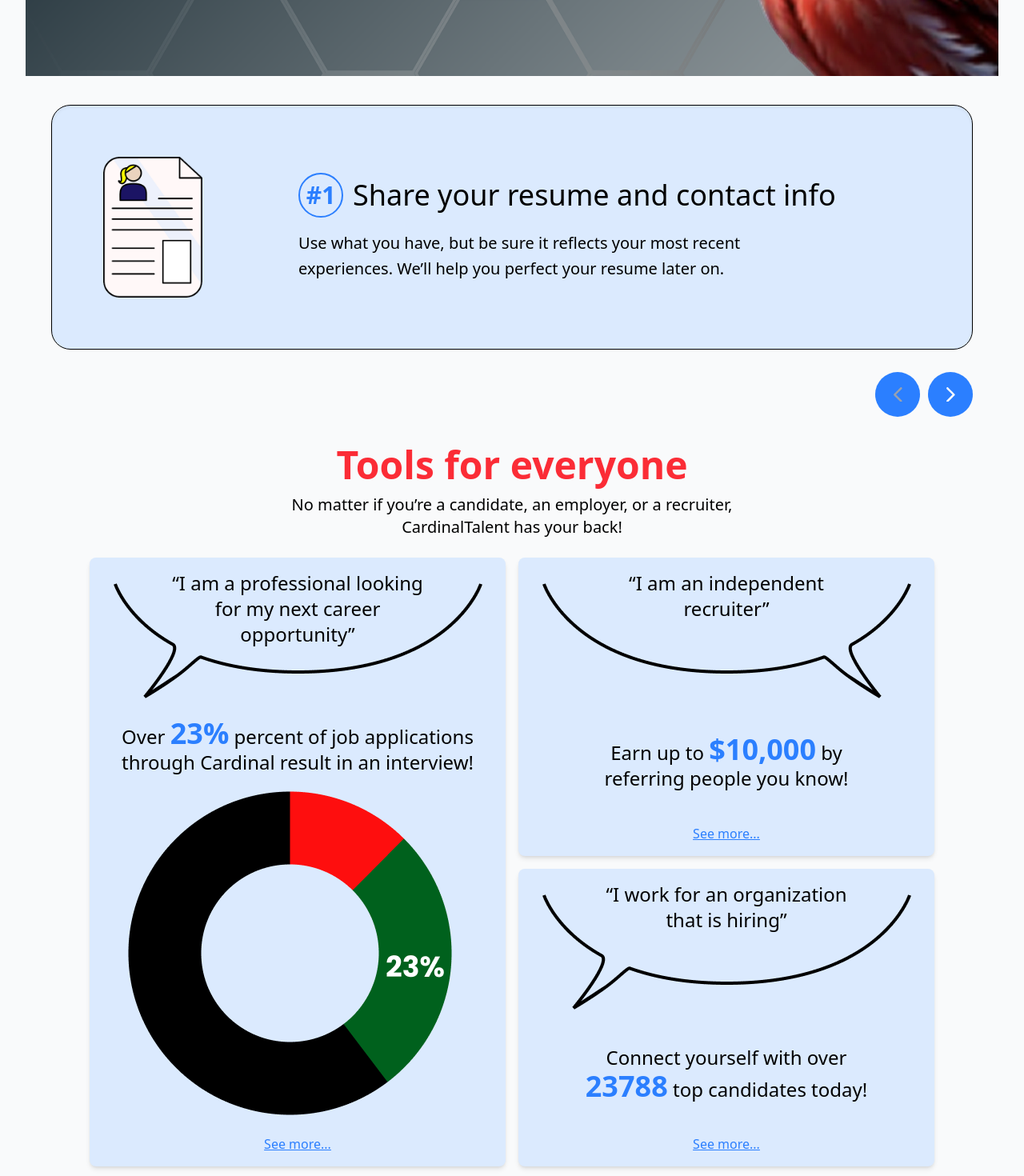
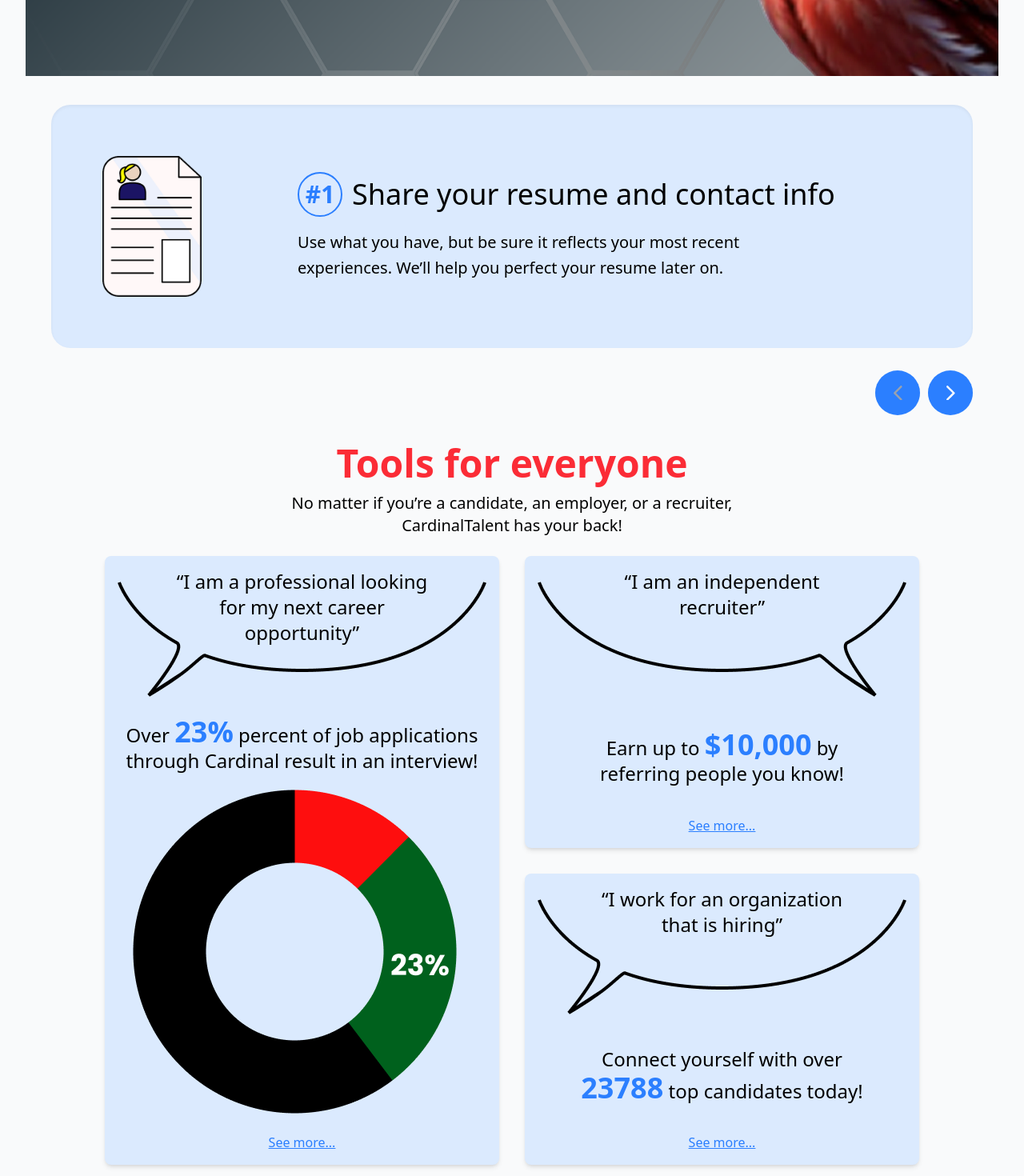
Before and after one commit to nowodev/pages-react, a React (Vite) app: page /react-projects/cardinalhowitworks in a window 1280 px wide. Shown: the part 520-1990 px from the top of the page at 80% size. Built offline with nearby package versions, Linux system fonts and the light colour scheme.

Commit message:
Make card fit

```diff
--- a/src/React Projects/CardinalHire/CardinalHowItWorks.jsx
+++ b/src/React Projects/CardinalHire/CardinalHowItWorks.jsx
@@ -88,14 +88,14 @@ export default function CardinalHowItWorks() {
 
         <EmblaCarousel slides={SLIDES} options={OPTIONS} />
 
-        <section className="px-20 text-center">
+        <section className="px-20 mx-auto text-center max-w-fit">
           <h1 className="mb-3 text-5xl font-semibold text-red-500">Tools for everyone</h1>
           <p className="mb-6 text-xl">
             No matter if you’re a candidate, an employer, or a recruiter, <br />
             CardinalTalent has your back!
           </p>
 
-          <div className="grid grid-cols-2 grid-rows-2 gap-4">
+          <div className="grid grid-cols-2 grid-rows-2 gap-8">
             <div className="flex flex-col items-center justify-between row-span-2 p-4 space-y-2 bg-blue-100 rounded-lg shadow-md">
               <div>
                 <p className="-mb-20 text-2xl">
--- a/src/React Projects/CardinalHire/EmblaCarousel.jsx
+++ b/src/React Projects/CardinalHire/EmblaCarousel.jsx
@@ -5,7 +5,6 @@ import {
   usePrevNextButtons,
 } from "./EmblaCarouselArrowButtons";
 import useEmblaCarousel from "embla-carousel-react";
-import resume from "./resume-lg.png";
 
 function EmblaCarousel(props) {
   const { slides, options } = props;
@@ -45,7 +44,7 @@ function EmblaCarousel(props) {
 
 function Slide({ number, slide }) {
   return (
-    <div className="flex items-center p-16 bg-blue-100 border shadow-inner select-none rounded-3xl justifybetween gap-x-30">
+    <div className="flex items-center p-16 bg-blue-100 shadow-inner select-none rounded-3xl gap-x-30">
       <img src={slide.image} alt="Resume" className="w-auto h-44" />
       <div className="flex flex-col max-w-2xl gap-y-4">
         <div className="flex items-center space-x-3">
```
